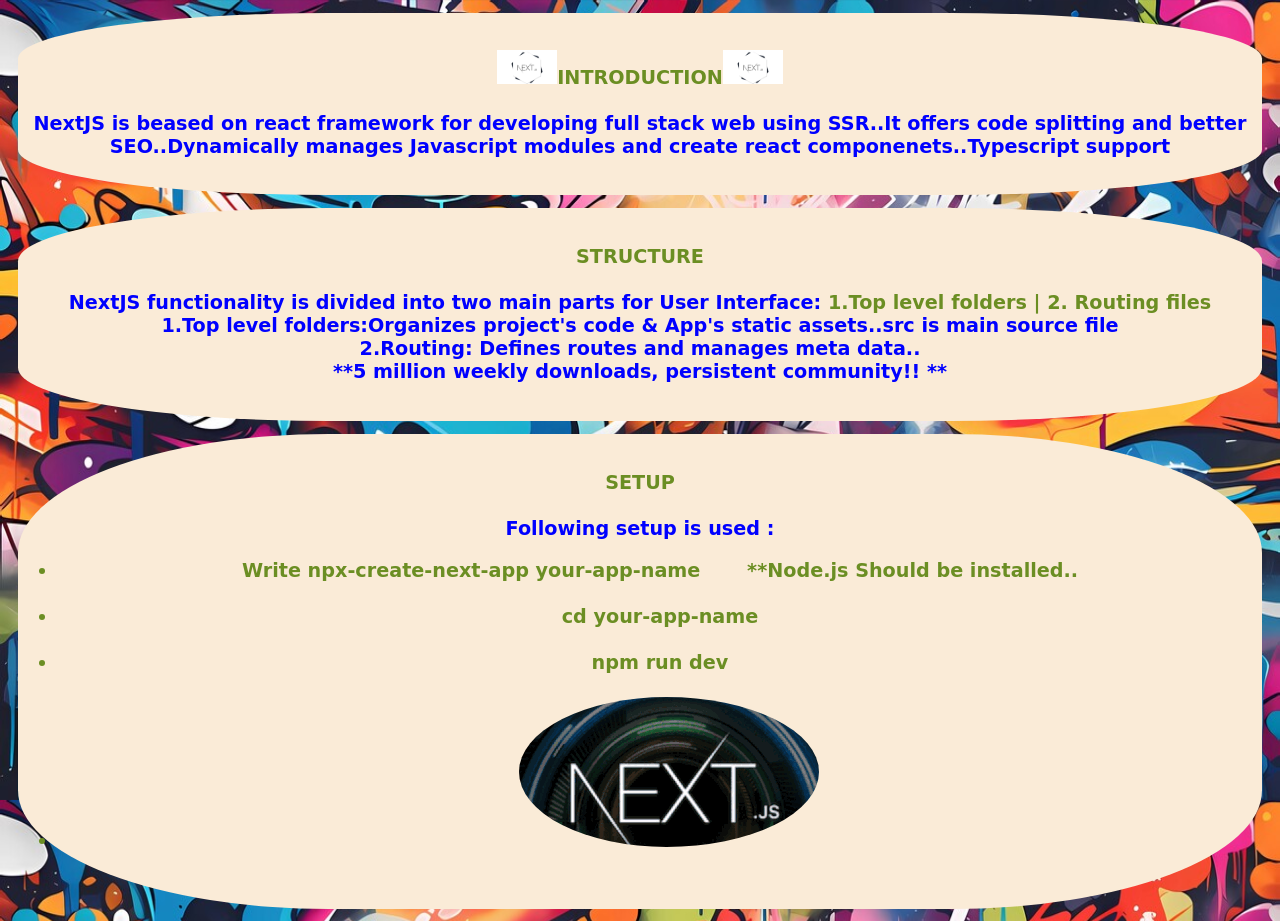
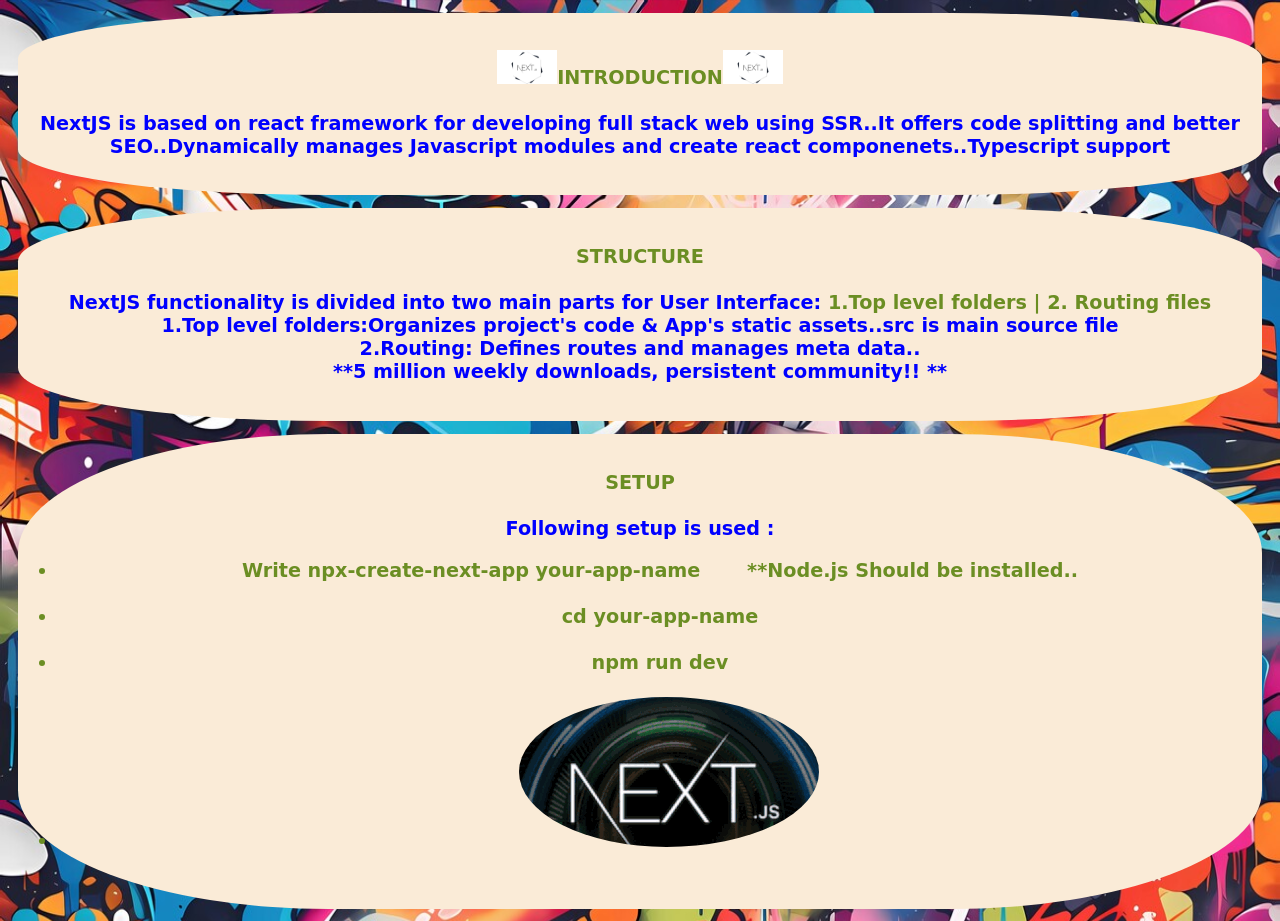
Before and after one commit to samiyamarium/nextjs_vs_reactjs-, a plain HTML site: page NEXT.html in a window 1280 px wide. Drawn offline with Linux system fonts and the light colour scheme.

Commit message:
Update NEXT.html

```diff
--- a/NEXT.html
+++ b/NEXT.html
@@ -7,7 +7,7 @@
     <title>NextJS</title>
 </head>
 <body class="Body">
-<h1 class="nav"><img src="nextj.png" style="width:60PX ;"/><b style="color: olivedrab;">INTRODUCTION</b><img src="nextj.png" style="width:60PX ; "/><br/><br/>NextJS is beased on react framework for developing full stack web using SSR..It offers code splitting and better SEO..Dynamically manages Javascript modules and create react componenets..Typescript support</h1>
+<h1 class="nav"><img src="nextj.png" style="width:60PX ;"/><b style="color: olivedrab;">INTRODUCTION</b><img src="nextj.png" style="width:60PX ; "/><br/><br/>NextJS is based on react framework for developing full stack web using SSR..It offers code splitting and better SEO..Dynamically manages Javascript modules and create react componenets..Typescript support</h1>
 <h1 class="nav"><b style="color: olivedrab;">STRUCTURE</b><br/><br style="font-size: medium;"/>NextJS functionality is divided into two main parts for User Interface: <b style="color: olivedrab;">1.Top level folders | 2. Routing files </b><br/>1.Top level folders:Organizes project's code & App's static assets..src is main source file<br/>2.Routing: Defines routes and manages meta data.. <br/> **5 million weekly downloads, persistent community!! ** </h1>
 <h1 class="nav"><b style="color: olivedrab;">SETUP</b><br/><br style="font-size: medium;"/>Following setup is used : <br/><ul style="color: olivedrab;"><li>Write npx-create-next-app your-app-name &nbsp;&nbsp;&nbsp;&nbsp;&nbsp;&nbsp;**Node.js Should be installed..</li><br/><li>cd your-app-name</li><br/><li>npm run dev</li><br/><li>&nbsp;&nbsp;<iframe src="nextjj.gif" frameborder="0" style="padding-left: 5px ;border-radius: 50%;" >NextJS</iframe></li></ul>
 
```
